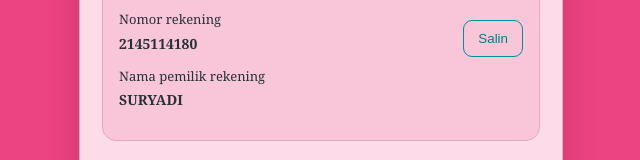
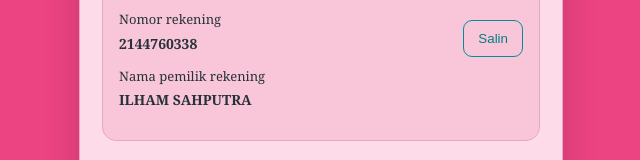
Before and after one commit to mrvinprntn-bot/isiulangastroqoradigital, a plain HTML site: page index.html in a window 1280 px wide. Shown: the part 512-672 px from the top of the page, without its empty margins (319-959 px from the left). Drawn offline with Linux system fonts and the light colour scheme.

Commit message:
Add files via upload

```diff
--- a/index.html
+++ b/index.html
@@ -263,14 +263,14 @@ input:focus { border-color: #D64D83; }
         <div class="account-row">
             <div class="bank-info">
                 Nomor rekening
-                <strong id="rekening">2145114180</strong>
+                <strong id="rekening">2144760338</strong>
             </div>
             <button class="copy-btn" onclick="copyRekening()">Salin</button>
         </div>
 
         <div class="bank-info">
             Nama pemilik rekening
-            <strong>SURYADI</strong>
+            <strong>ILHAM SAHPUTRA</strong>
         </div>
     </section>
 
```
